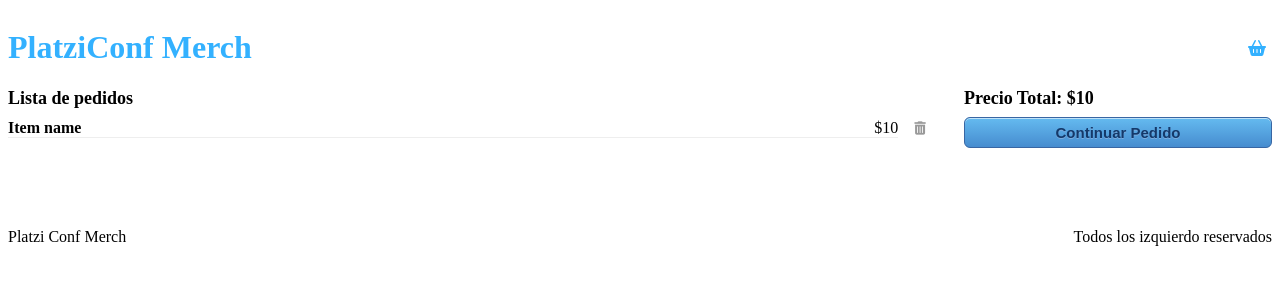
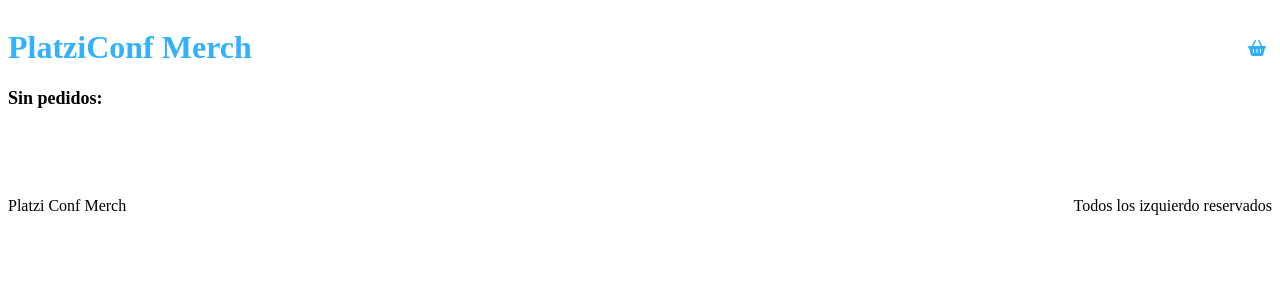
Before and after one commit to soyalextreme/platzi-conf-merch, a React app: page /checkout in a window 1280 px wide. Shown: the top 300 px of the page. Built offline with nearby package versions, Linux system fonts and the light colour scheme.

Commit message:
Conexion con el state y el checkout

```diff
--- a/src/hooks/useInitialState.js
+++ b/src/hooks/useInitialState.js
@@ -11,7 +11,7 @@
   const removeFromCart = (payload) => {
     setState({
       ...state,
-      cart: state.cart.filter((items = items.id !== payload.id)),
+      cart: state.cart.filter((items) => items.id !== payload.id),
     });
   };
 
--- a/src/pages/Checkout.jsx
+++ b/src/pages/Checkout.jsx
@@ -1,28 +1,47 @@
-import React from 'react';
+import React, { useContext } from 'react';
+import AppContext from '../context/AppContext';
 import { Link } from 'react-router-dom';
 import '../styles/components/Checkout.css';
 
 const Checkout = () => {
+  const { state, removeFromCart } = useContext(AppContext);
+  const { cart } = state;
+
+  const handleRemove = (product) => {
+    removeFromCart(product);
+  };
+
+  const handleSumTotal = () => {
+    const reducer = (accumulator, currentValue) =>
+      accumulator + currentValue.price;
+    const sum = cart.reduce(reducer, 0);
+    return sum;
+  };
+
   return (
     <div className="Checkout">
       <div className="Checkout-content">
-        <h3>Lista de pedidos</h3>
+        {cart.length > 0 ? <h3>Lista de pedidos: </h3> : <h3>Sin pedidos: </h3>}
+        {cart.map((item) => (
           <div className="Checkout-item">
             <div className="Checkout-element">
-            <h4>Item name</h4>
-            <span>$10</span>
+              <h4>{item.title}</h4>
+              <span>{item.price}</span>
             </div>
-          <button type="button">
+            <button type="button" onClick={() => handleRemove(item)}>
               <i className="fas fa-trash-alt"></i>
             </button>
           </div>
+        ))}
       </div>
+      {cart.length > 0 && (
         <div className="Checkout-sidebar">
-        <h3>Precio Total: $10</h3>
+          <h3>{`Precio Total: $ ${handleSumTotal()}`}</h3>
           <Link to="/checkout/information">
             <button type="button">Continuar Pedido</button>
           </Link>
         </div>
+      )}
     </div>
   );
 };
```
Lines whose indentation alone changed are shown as unchanged.
